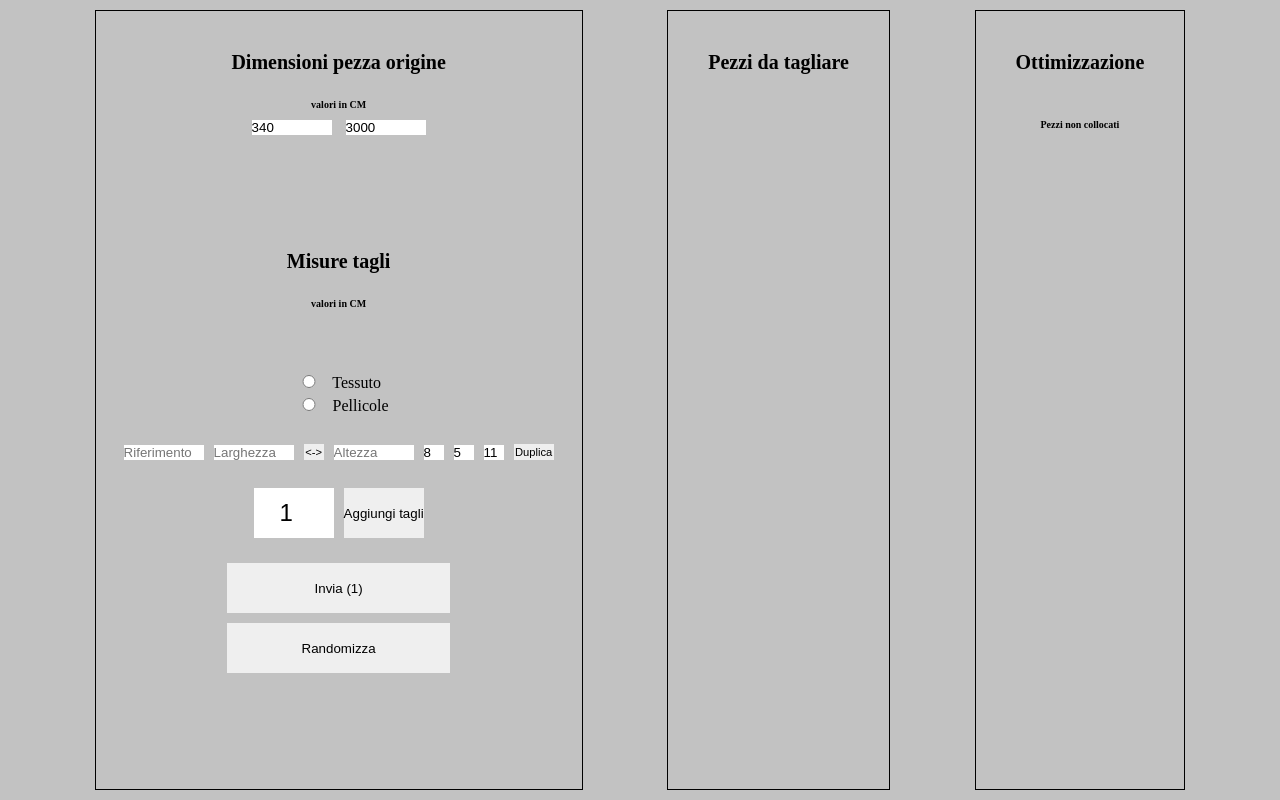
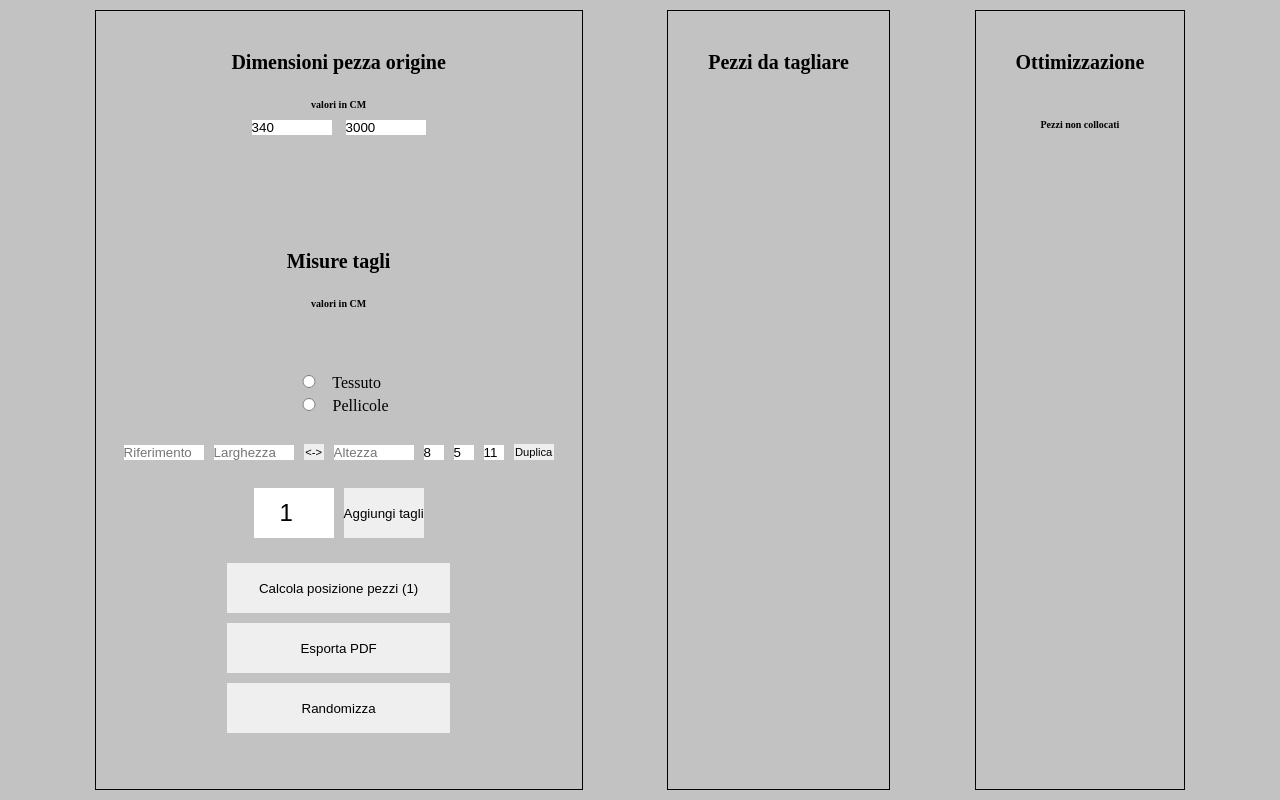
Before and after one commit to Rahjael/TexTile.js, a website: page index.html in a window 1280 px wide. Drawn offline with Linux system fonts and the light colour scheme.

Commit message:
minor fixes

```diff
--- a/index.html
+++ b/index.html
@@ -51,8 +51,9 @@
         <div id="input-add-items-container">
           <input type="number" id="items-to-add" placeholder="Qtà tagli" value="1">
           <button onclick="domManager.appendNewInputFields()" id="btn-add-items" type="button">Aggiungi tagli</button>
-      </div>
-        <button onclick="domManager.submitButtonActions()" id="btn-submit" type="button">Invia</button>
+        </div>
+        <button onclick="domManager.submitButtonActions()" id="btn-submit" type="button">Calcola</button>
+        <button onclick="domManager.exportPDF()" id="btn-exportPDF" type="button">Esporta PDF</button>
         <button onclick="domManager.randomizeInput()" id="btn-randomize" type="button">Randomizza</button>
       </form>
 
--- a/js/DOMManager.js
+++ b/js/DOMManager.js
@@ -40,6 +40,7 @@ class DOMManager {
 
     // Program state
     this.inputItemsCounter = 0;
+    this.outputGenerated = false;
 
     // Handling this is important when unit testing with Jest
     // otherwise DOM calls throw errors everywhere
@@ -309,7 +310,7 @@ class DOMManager {
     });
 
     // update submit button total number
-    document.querySelector(this.btnSubmitId).innerText = "Invia " + "(" + this.inputItemsCounter + ")";
+    document.querySelector(this.btnSubmitId).innerText = "Calcola posizione pezzi " + "(" + this.inputItemsCounter + ")";
   }
 
   /* istanbul ignore next */
@@ -483,18 +484,38 @@ class DOMManager {
 
 
     document.querySelector(this.divOutputSortedShapesContainerId).append(mainArea);
+    this.outputGenerated = true;
 
 
     // TODO add unplaced area and other divs
 
+  }
 
+  exportPDF() {
+    // TODO write this
+
+    if(!this.outputGenerated) {
+      console.log("ERROR: no output to print");
+      return;
+    }
+
+    let HTMLoutput = document.querySelector(this.divOutputSortedShapesContainerId);
+
+    let printingAnchor = document.createElement('a');
+    printingAnchor.setAttribute('href', 'data:text/plain;charset=utf-8, ' + encodeURIComponent('TESTING'));
+    printingAnchor.setAttribute('download', 'test_filename');
+
+    printingAnchor.style.display = 'none';
+    document.body.append(printingAnchor);
+
+    printingAnchor.click();
+
+    document.body.remove(printingAnchor);
 
 
 
 
   }
-
-
 
 
 
--- a/style.css
+++ b/style.css
@@ -135,6 +135,11 @@ button:hover {
   height: 50px;
 }
 
+#btn-exportPDF {
+  width: 50%;
+  height: 50px;
+}
+
 #btn-randomize {
   width: 50%;
   height: 50px;
```
Also changed, not shown: README.md.
